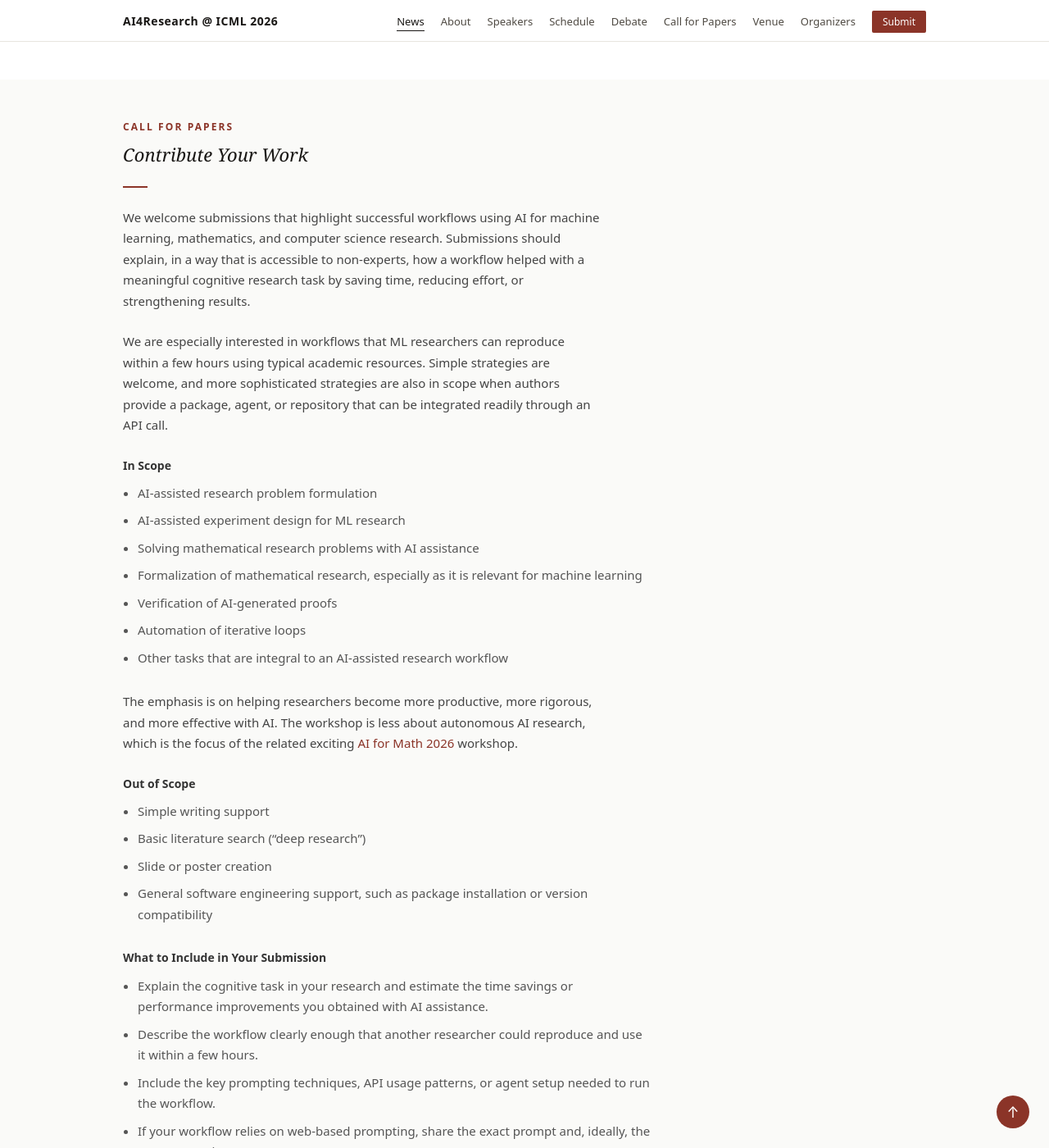
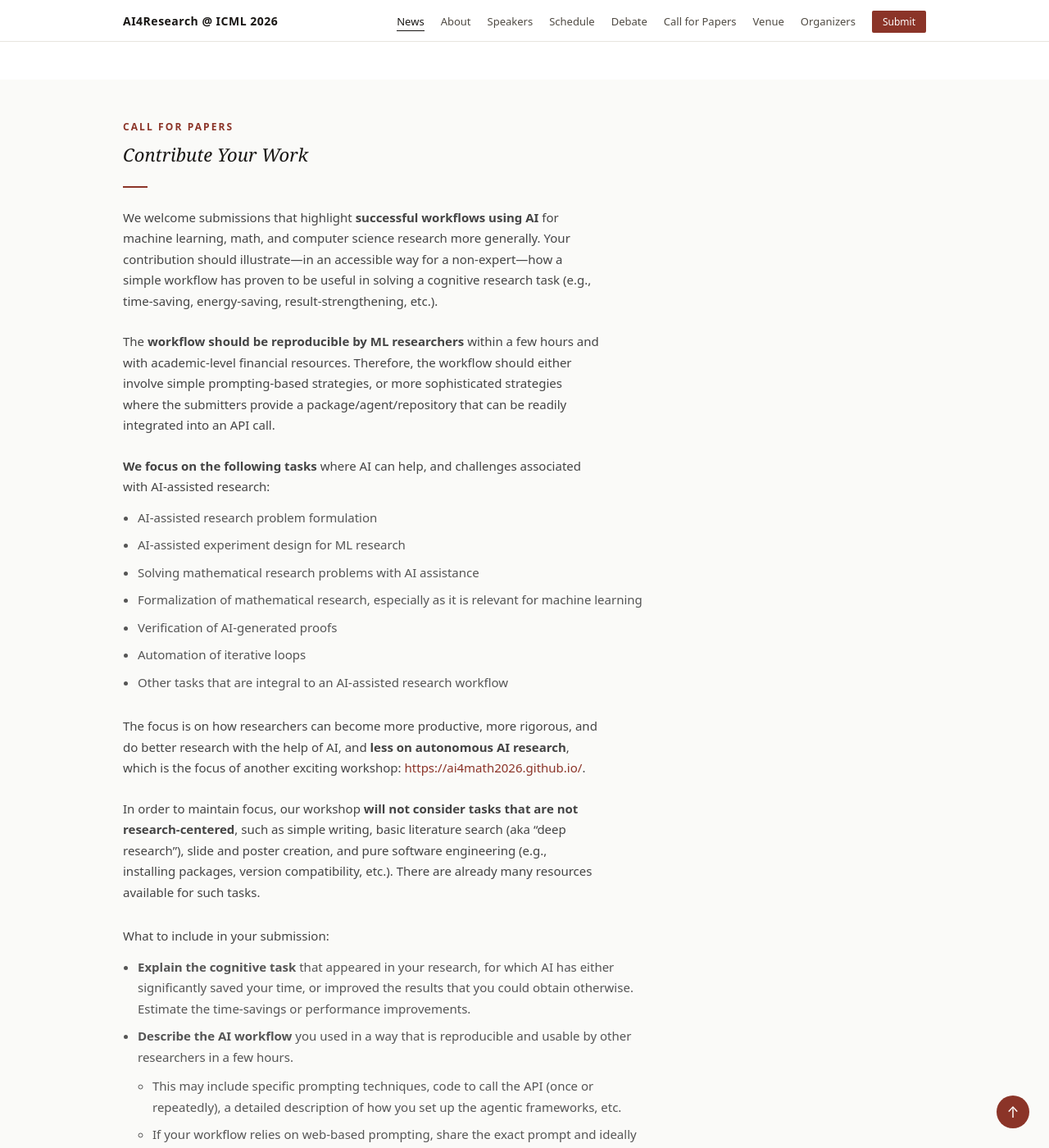
Before and after one commit to ai4research-icml-workshop/ai4research-icml-workshop.github.io, a Jekyll site: the page built from index.html, in a window 1280 px wide and 1400 px high, scrolled down 4349 px. Shown: the whole window at 82% size. Built offline with Jekyll 4.4.1, drawn with Linux system fonts in a browser that asks for light colours; some of the changed text lies outside the part shown.

Commit message:
Align CFP copy with proposal

```diff
--- a/_includes/cfp.html
+++ b/_includes/cfp.html
@@ -3,12 +3,12 @@
     <p class="section-label">Call for Papers</p>
     <h2 id="cfp-title" class="section-heading">Contribute Your Work</h2>
     <div class="section-divider"></div>
-    <p class="cfp-summary">We welcome submissions that highlight successful workflows using AI for machine learning, mathematics, and computer science research. Submissions should explain, in a way that is accessible to non-experts, how a workflow helped with a meaningful cognitive research task by saving time, reducing effort, or strengthening results.</p>
+    <p class="cfp-summary">We welcome submissions that highlight <strong>successful workflows using AI</strong> for machine learning, math, and computer science research more generally. Your contribution should illustrate—in an accessible way for a non-expert—how a simple workflow has proven to be useful in solving a cognitive research task (e.g., time-saving, energy-saving, result-strengthening, etc.).</p>
 
-    <p class="cfp-summary">We are especially interested in workflows that ML researchers can reproduce within a few hours using typical academic resources. Simple strategies are welcome, and more sophisticated strategies are also in scope when authors provide a package, agent, or repository that can be integrated readily through an API call.</p>
+    <p class="cfp-summary">The <strong>workflow should be reproducible by ML researchers</strong> within a few hours and with academic-level financial resources. Therefore, the workflow should either involve simple prompting-based strategies, or more sophisticated strategies where the submitters provide a package/agent/repository that can be readily integrated into an API call.</p>
 
     <div class="cfp-topics">
-      <h3>In Scope</h3>
+      <p class="cfp-summary"><strong>We focus on the following tasks</strong> where AI can help, and challenges associated with AI-assisted research:</p>
       <ul>
         <li>AI-assisted research problem formulation</li>
         <li>AI-assisted experiment design for ML research</li>
@@ -20,29 +20,28 @@
       </ul>
     </div>
 
-    <p class="cfp-summary">The emphasis is on helping researchers become more productive, more rigorous, and more effective with AI. The workshop is less about autonomous AI research, which is the focus of the related exciting <a href="https://ai4math2026.github.io/" target="_blank" rel="noopener">AI for Math 2026</a> workshop.</p>
+    <p class="cfp-summary">The focus is on how researchers can become more productive, more rigorous, and do better research with the help of AI, and <strong>less on autonomous AI research</strong>, which is the focus of another exciting workshop: <a href="https://ai4math2026.github.io/" target="_blank" rel="noopener">https://ai4math2026.github.io/</a>.</p>
 
     <div class="cfp-topics">
-      <h3>Out of Scope</h3>
+      <p class="cfp-summary">In order to maintain focus, our workshop <strong>will not consider tasks that are not research-centered</strong>, such as simple writing, basic literature search (aka &ldquo;deep research&rdquo;), slide and poster creation, and pure software engineering (e.g., installing packages, version compatibility, etc.). There are already many resources available for such tasks.</p>
+    </div>
+
+    <div class="cfp-topics">
+      <p class="cfp-summary">What to include in your submission:</p>
       <ul>
-        <li>Simple writing support</li>
-        <li>Basic literature search (&ldquo;deep research&rdquo;)</li>
-        <li>Slide or poster creation</li>
-        <li>General software engineering support, such as package installation or version compatibility</li>
+        <li><strong>Explain the cognitive task</strong> that appeared in your research, for which AI has either significantly saved your time, or improved the results that you could obtain otherwise. Estimate the time-savings or performance improvements.</li>
+        <li><strong>Describe the AI workflow</strong> you used in a way that is reproducible and usable by other researchers in a few hours.
+          <ul>
+            <li>This may include specific prompting techniques, code to call the API (once or repeatedly), a detailed description of how you set up the agentic frameworks, etc.</li>
+            <li>If your workflow relies on web-based prompting, share the exact prompt and ideally the exact transcripts of your conversation.</li>
+            <li>If your workflow relies on an API-based interaction and/or agentic research, provide a link to a repository with your code.</li>
+          </ul>
+        </li>
+        <li><strong>Explain how you verified the correctness of the results.</strong></li>
       </ul>
     </div>
 
-    <div class="cfp-topics">
-      <h3>What to Include in Your Submission</h3>
-      <ul>
-        <li>Explain the cognitive task in your research and estimate the time savings or performance improvements you obtained with AI assistance.</li>
-        <li>Describe the workflow clearly enough that another researcher could reproduce and use it within a few hours.</li>
-        <li>Include the key prompting techniques, API usage patterns, or agent setup needed to run the workflow.</li>
-        <li>If your workflow relies on web-based prompting, share the exact prompt and, ideally, the exact transcripts.</li>
-        <li>If your workflow relies on an API-based interaction or agentic setup, provide a link to a repository with your code.</li>
-        <li>Explain how you verified the correctness of the results.</li>
-      </ul>
-    </div>
+    <p class="cfp-summary">The contributions <strong>will be evaluated according to accessibility, reproducibility and correctness.</strong></p>
 
     <div class="cfp-grid cfp-grid--three">
       <div class="cfp-card">
@@ -60,7 +59,7 @@
           <li><strong>Non-archival:</strong> papers published at other venues are welcome</li>
           <li><strong>Double-blind review:</strong> submissions must be anonymized</li>
           <li>Accepted papers will be presented as demos or posters; select papers may be invited for contributed talks</li>
-          <li><strong>Review criteria:</strong> accessibility, reproducibility, and correctness</li>
+          <li><strong>Review criteria:</strong> accessibility, reproducibility and correctness</li>
         </ul>
       </div>
       <div class="cfp-card">
--- a/_sass/_sections.scss
+++ b/_sass/_sections.scss
@@ -366,6 +366,10 @@
   margin-bottom: 28px;
   max-width: 72ch;
 
+  .cfp-summary {
+    margin-bottom: 12px;
+  }
+
   h3 {
     font-size: 14px;
     font-weight: 600;
@@ -384,6 +388,11 @@
 
   li {
     margin-bottom: 8px;
+  }
+
+  ul ul {
+    margin-top: 10px;
+    margin-bottom: 0;
   }
 }
 
```
